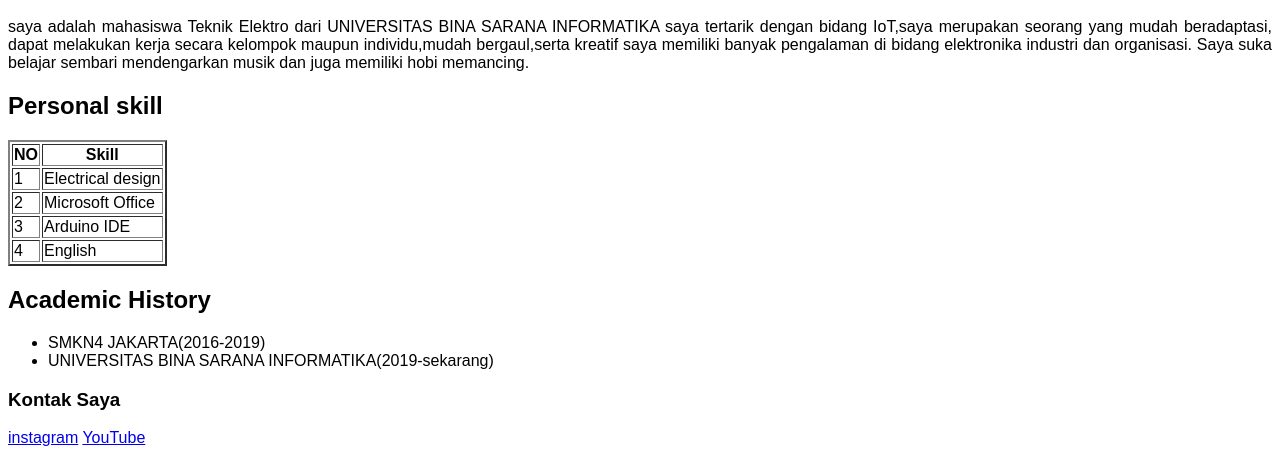
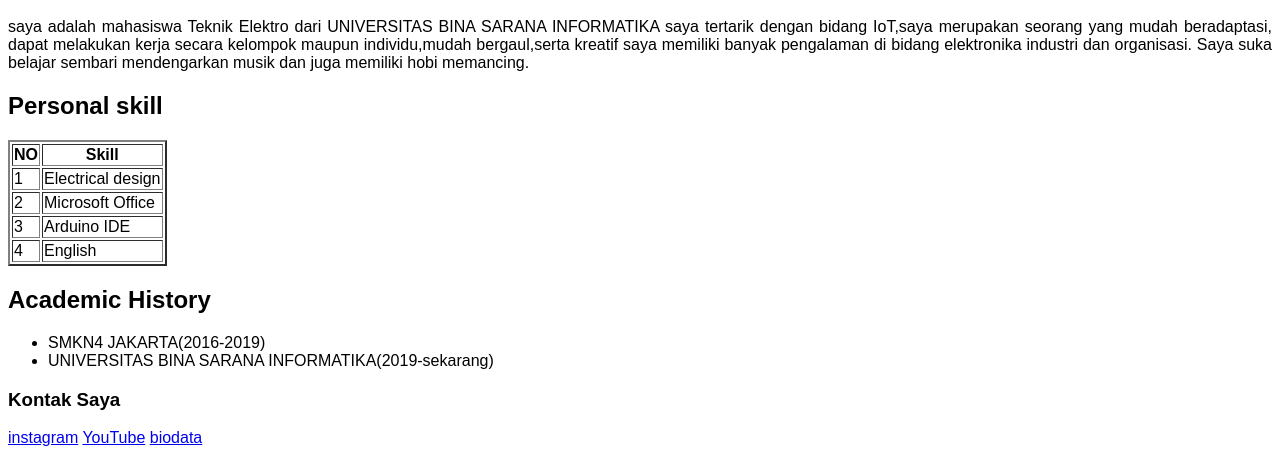
Before and after one commit to urEyEsis2/urEyEsis2.github.io, a plain HTML site: page latihan protofolio.html in a window 1280 px wide. Shown: the part 546-1001 px from the top of the page. Drawn offline with Linux system fonts and the light colour scheme.

Commit message:
menambah link biodata

```diff
--- a/latihan protofolio.html
+++ b/latihan protofolio.html
@@ -62,6 +62,6 @@
 	<h3> Kontak Saya</h3>
 	<a href="https://www.instagram.com/yu_daiswanto/">instagram</a>
 	<a href="https://youtu.be/JSwXGISDhys">YouTube</a>
-
+	<a href="file:///C:/Users/inotech/Desktop/note/web%20dev%20sib/latihan.html">biodata</a>
 	</body>
 </html>
```
